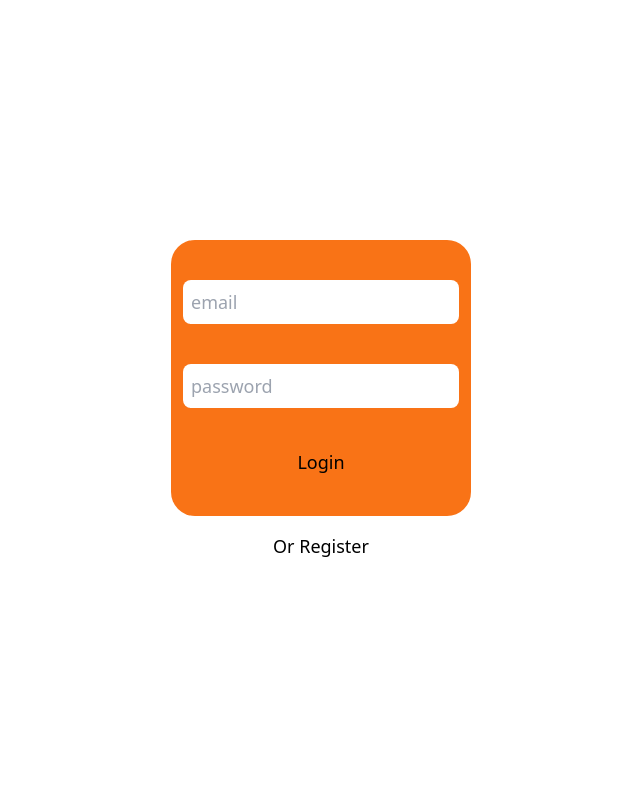
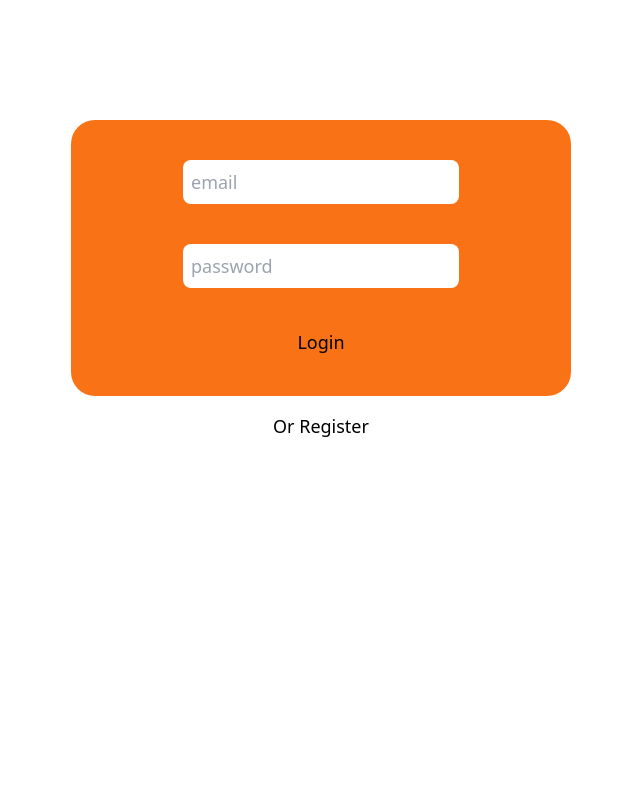
Before and after one commit to DragiboO/devlab-back-end, a PHP site: page /login.php in a window 1280 px wide. Shown: the whole page, without its empty margins (319-959 px from the left). Run offline with PHP 8.4, Linux system fonts and the light colour scheme; some libraries are stand-ins or nearby versions.

Commit message:
:memo: change in login.php

```diff
--- a/page/login.php
+++ b/page/login.php
@@ -10,8 +10,8 @@
 </head>
 <body>
 
-<main class="content h-[100vh] flex justify-center items-center">
-    <div class="w-[300px] h-auto text-lg text-center">
+<main class="content h-[100vh] flex justify-start items-center flex-col gap-y-2">
+    <div class="w-[500px] h-auto text-lg text-center mt-[15vh]">
 
         <form method="POST" class="flex flex-col items-center bg-orange-500 rounded-3xl p-10 gap-y-10 mb-4">
                 <input type="email" name="email" placeholder="email" class="rounded-lg p-2 text-black">
```
